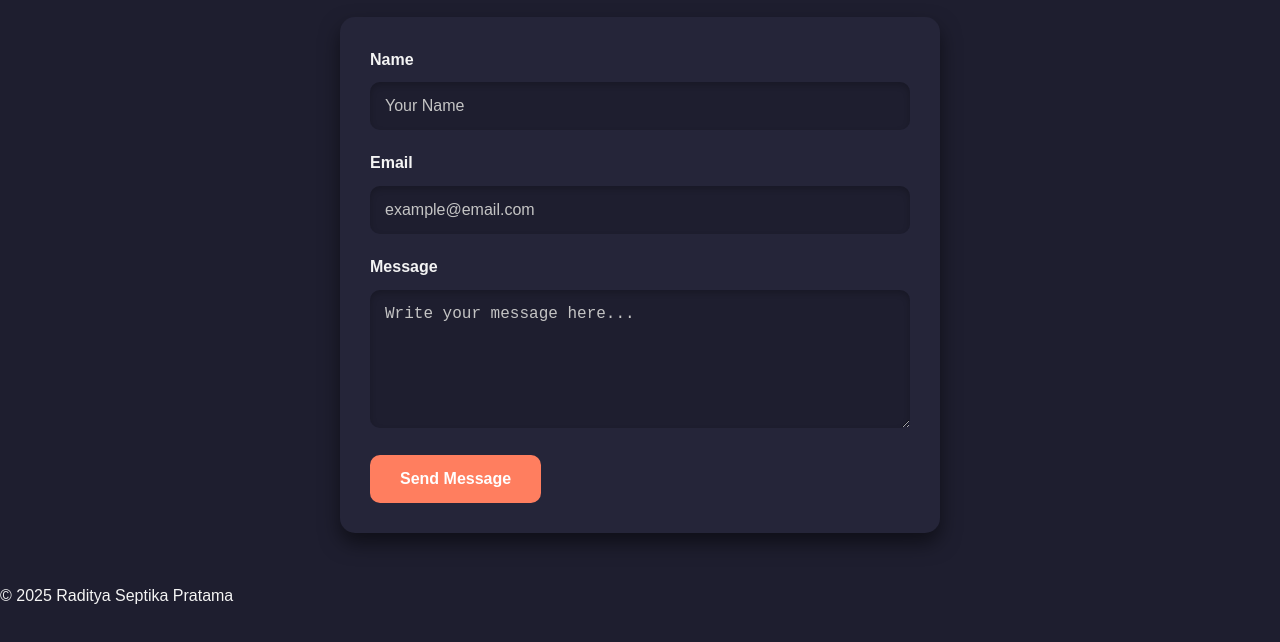
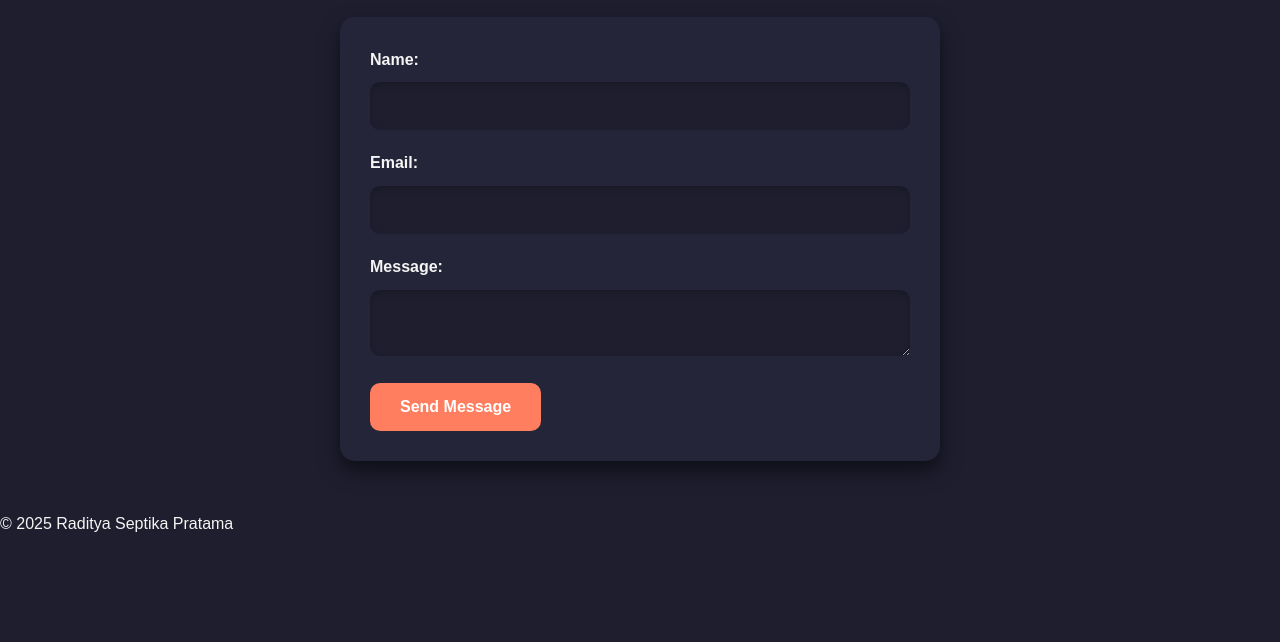
Before and after one commit to radityasptka/Web-Portfolio-Raditya, a plain HTML site: page contact.html in a window 1280 px wide. Shown: the part 150-792 px from the top of the page. Drawn offline with Linux system fonts and the light colour scheme.

Commit message:
Add contact form with Formspree endpoint

```diff
--- a/contact.html
+++ b/contact.html
@@ -24,16 +24,15 @@
     <section id="contact">
         <h1>Contact Me</h1>
         <div class="contact-form">
-            <!-- Form endpoint menggunakan Formspree -->
-            <form action="https://formspree.io/f/xyzznawj" method="POST">
-                <label for="name">Name</label>
-                <input type="text" id="name" name="name" placeholder="Your Name" required>
+            <form action="https://formspree.io/f/xyyplqnz" method="POST">
+                <label for="name">Name:</label>
+                <input type="text" id="name" name="name" required>
 
-                <label for="email">Email</label>
-                <input type="email" id="email" name="email" placeholder="example@email.com" required>
+                <label for="email">Email:</label>
+                <input type="email" id="email" name="email" required>
 
-                <label for="message">Message</label>
-                <textarea id="message" name="message" placeholder="Write your message here..." rows="6" required></textarea>
+                <label for="message">Message:</label>
+                <textarea id="message" name="message" required></textarea>
 
                 <button type="submit">Send Message</button>
             </form>
```
